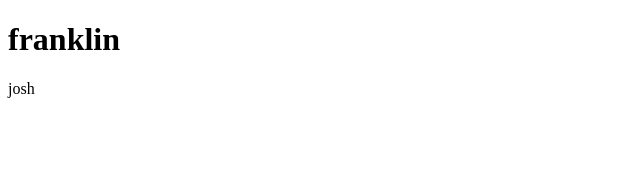
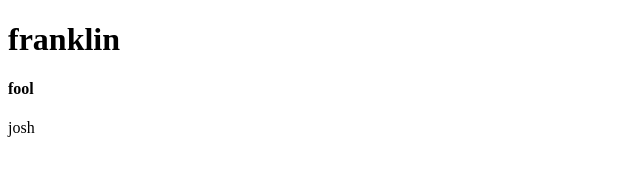
Before and after one commit to tylerudo/TylerUdovich, a plain HTML site: page Index.HTML in a window 1280 px wide. Shown: the full height of the page, 0-640 px from the left. Drawn offline with Linux system fonts and the light colour scheme.

Commit message:
Update Index.HTML

```diff
--- a/Index.HTML
+++ b/Index.HTML
@@ -7,5 +7,6 @@
   </head>
   <body>
 <h1>franklin</h1>
+<h4>fool</h4>
   </body>josh
 </html>
```
